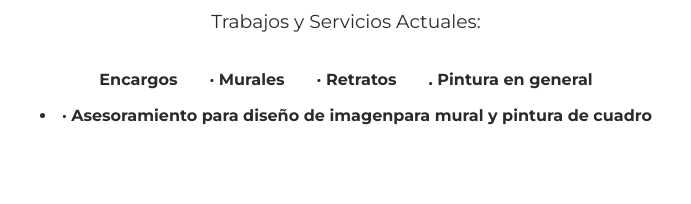
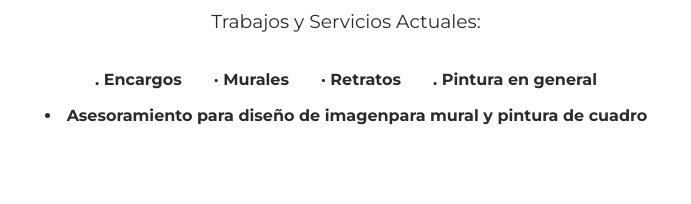
Before and after one commit to MatiasTello87/Anila, a website: page pages/bio.html in a window 1280 px wide. Shown: the part 1597-1801 px from the top of the page, 294-985 px from the left. Drawn offline with Linux system fonts and the light colour scheme.

Commit message:
modificación en servicios en bio 2

```diff
--- a/pages/bio.html
+++ b/pages/bio.html
@@ -52,12 +52,12 @@
              <div class="encargos">
                 <h3>Trabajos y Servicios Actuales:</h3>
                 <ul>
-                    <li><b>Encargos</b></li>
+                    <li><b>. Encargos</b></li>
                     <li><b>· Murales</b></li>
                     <li><b>· Retratos</b></li>
                     <li><b>. Pintura en general</b></li>
                 </ul>
-                <li><b>· Asesoramiento para diseño de imagen<span>para mural y pintura de cuadro</span></b> </li>
+                <li><b>Asesoramiento para diseño de imagen<span>para mural y pintura de cuadro</span></b> </li>
             </div>
         </section>
     </main>
```
